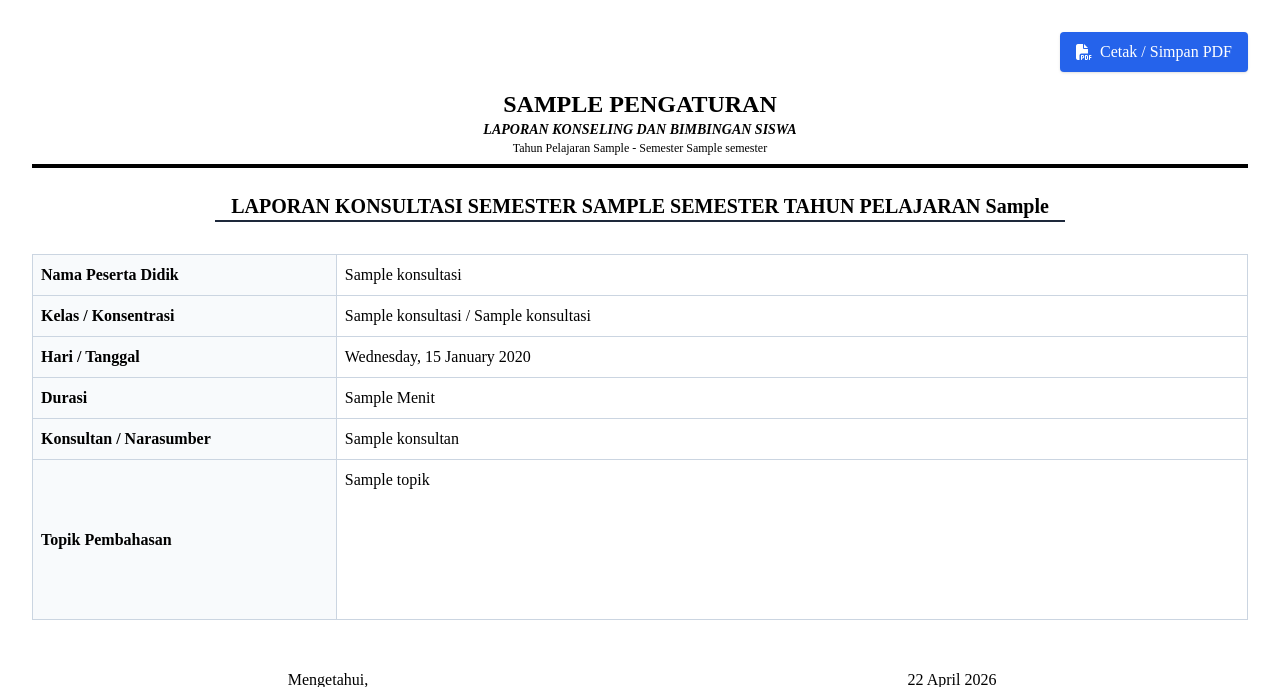
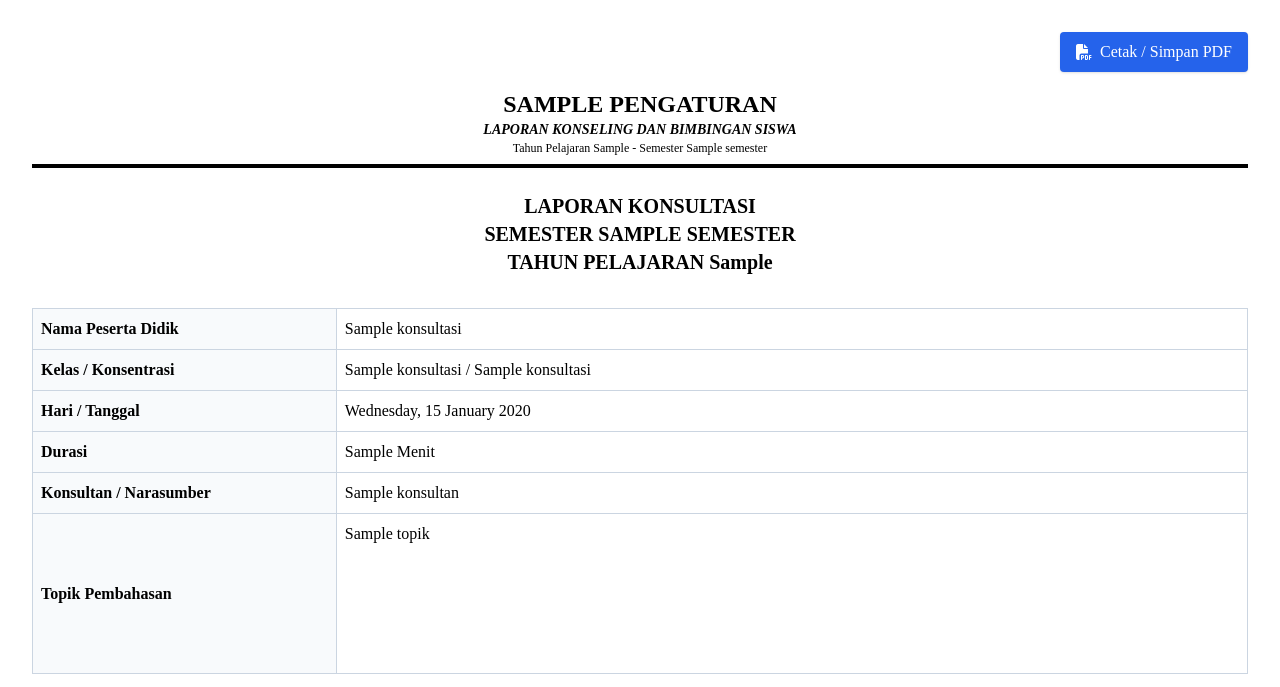
Before and after one commit to mughie77/bk-new, a PHP site: the page made by app/views/konsultasi/cetak.php in a window 1280 px wide. Shown: the top 687 px of the page. Run offline with PHP 8.4, Linux system fonts and the light colour scheme; the template is opened without the code that fills it: most values are stand-ins (such as "Sample title", 1, 10 or a date in 2020); some libraries are stand-ins or nearby versions.

Commit message:
feat: refine consultation report print layout
- Added border line below letterhead (image or text fallback)
- Removed underline/border from report title
- Formatted report title into three lines for better hierarchy
- Ensured consistent visual structure in PDF output

Co-authored-by: mughie77 <215782921+mughie77@users.noreply.github.com>

```diff
--- a/app/views/konsultasi/cetak.php
+++ b/app/views/konsultasi/cetak.php
@@ -26,7 +26,7 @@
     $kop_path = BASEPATH . DIRECTORY_SEPARATOR . 'public' . DIRECTORY_SEPARATOR . 'uploads' . DIRECTORY_SEPARATOR . $data['pengaturan']['kop_surat'];
     if(!empty($data['pengaturan']['kop_surat']) && file_exists($kop_path)):
     ?>
-        <div class="mb-6">
+        <div class="mb-6 border-b-4 border-black pb-2">
             <img src="<?= BASEURL; ?>/uploads/<?= $data['pengaturan']['kop_surat']; ?>" class="w-full h-auto max-h-32 object-contain">
         </div>
     <?php else: ?>
@@ -40,7 +40,11 @@
     <?php endif; ?>
 
     <div class="text-center mb-8">
-        <h2 class="text-xl font-bold border-b-2 border-slate-800 inline-block px-4">LAPORAN KONSULTASI SEMESTER <?= strtoupper($data['pengaturan']['semester']); ?> TAHUN PELAJARAN <?= $data['pengaturan']['tahun_pelajaran']; ?></h2>
+        <h2 class="text-xl font-bold px-4">
+            LAPORAN KONSULTASI <br />
+            SEMESTER <?= strtoupper($data['pengaturan']['semester']); ?> <br />
+            TAHUN PELAJARAN <?= $data['pengaturan']['tahun_pelajaran']; ?>
+        </h2>
     </div>
 
     <table class="w-full mb-8 border-collapse border border-slate-300">
```
